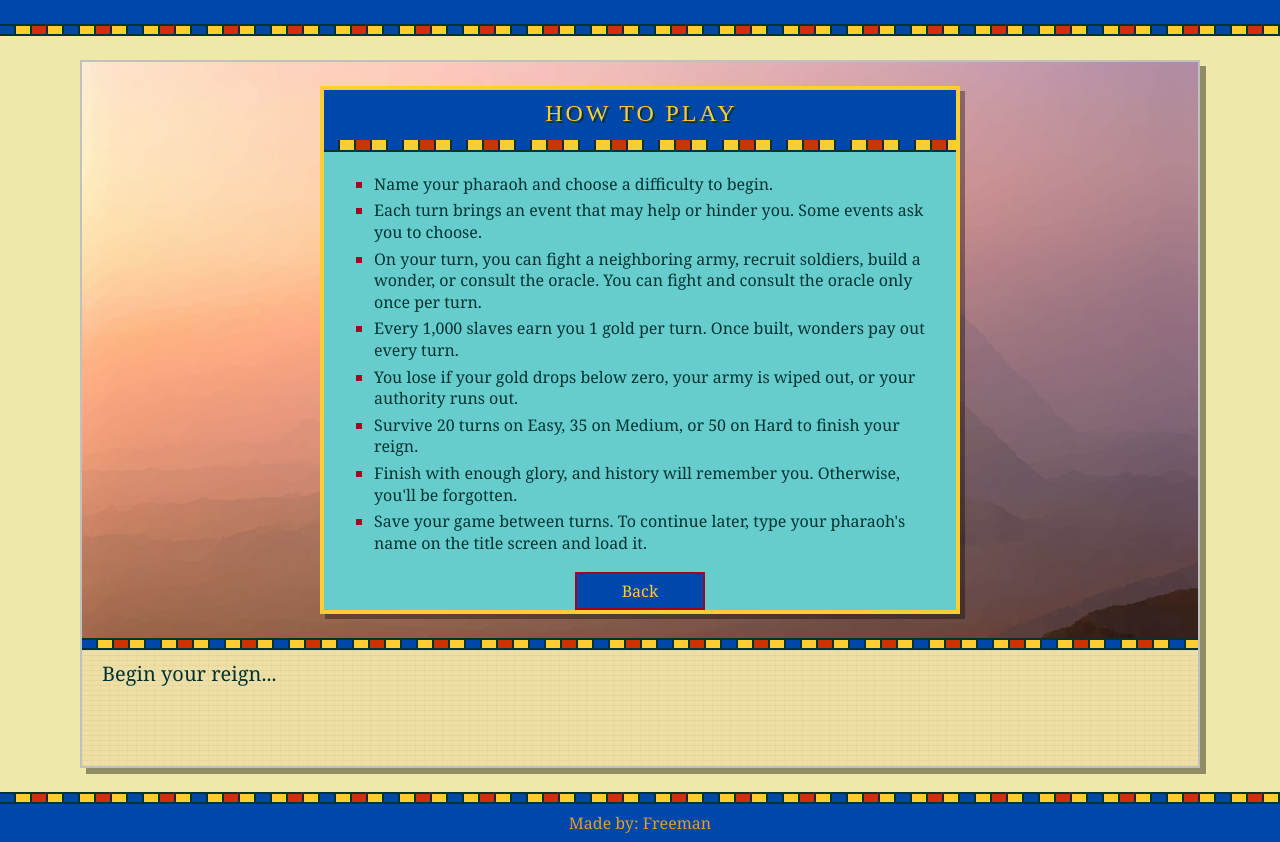
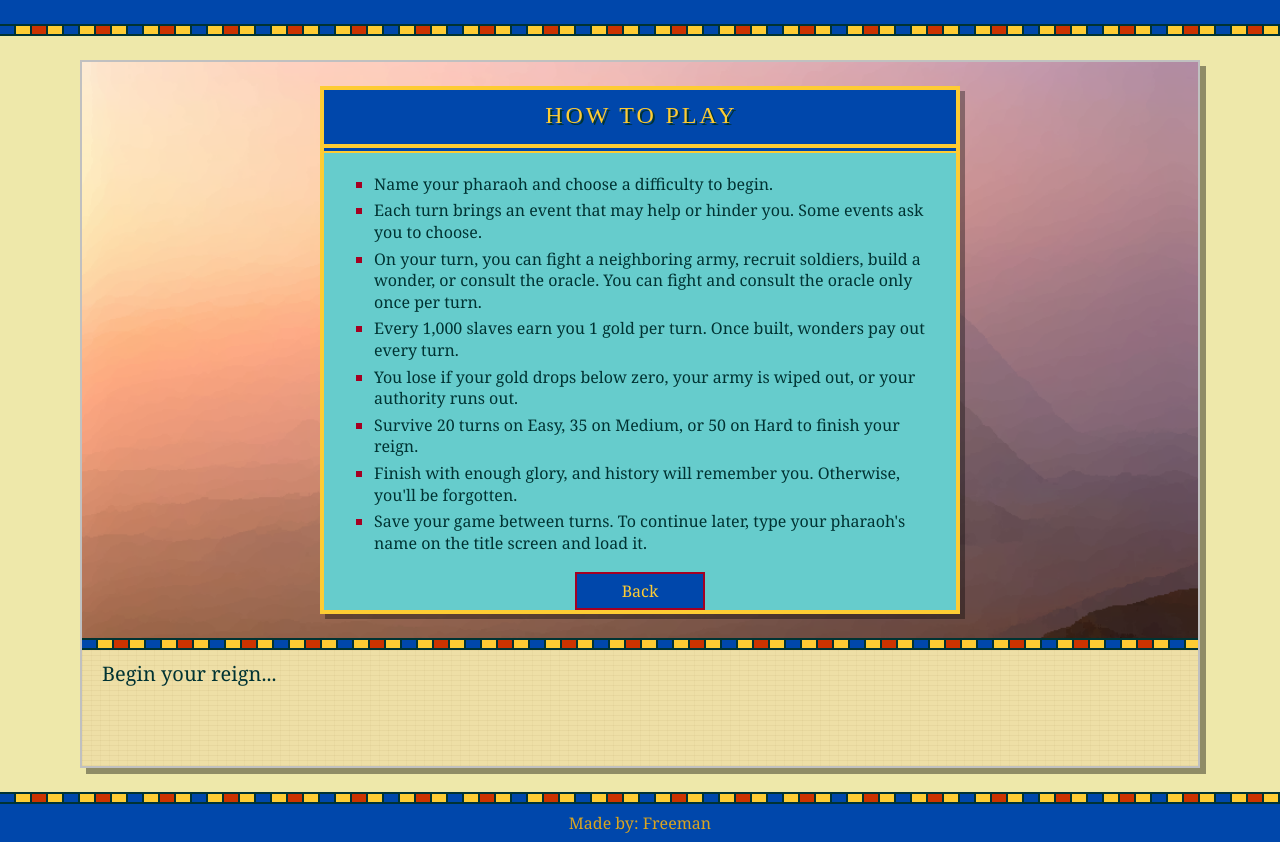
Before and after one commit to FreemanTheDemon/into-egypt, a plain HTML site: page index.html in a window 1280 px wide. Both pictures are taken after a click on the button "How to Play". Drawn offline with Linux system fonts and the light colour scheme.

Commit message:
Rule off panel headings with a gold double line instead of the frieze

```diff
--- a/styles.css
+++ b/styles.css
@@ -534,18 +534,18 @@ footer {
 
 /* Menus */
 
-/* A Nile-blue lintel across the top of the panel, set off from the body by the frieze. */
+/* A Nile-blue lintel across the top of the panel, ruled off in gold like the panel's border. */
 .panel h2 {
-    margin: -24px -28px 22px;
-    padding: 14px 20px calc(12px + var(--frieze-height));
+    margin: -24px -28px 26px;
+    padding: 14px 20px;
     font-size: 24px;
     line-height: 1.2;
     text-align: center;
     color: var(--amber);
     text-shadow: 2px 2px var(--ink);
-    background:
-        var(--frieze) bottom / 100% var(--frieze-height) no-repeat,
-        var(--nile);
+    background-color: var(--nile);
+    border-bottom: 4px solid var(--amber);
+    box-shadow: 0 3px var(--nile), 0 5px var(--amber);
 }
 
 .panel-text {
```
